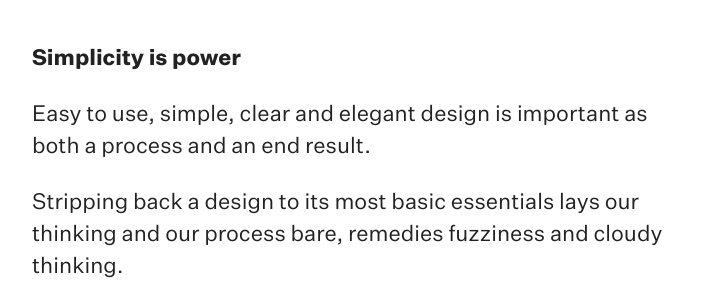
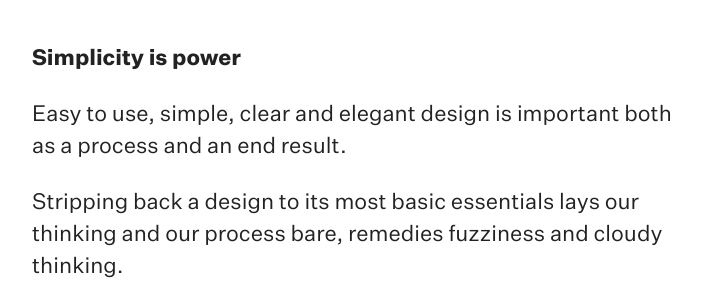
Before and after one commit to olleepalmer/olleepalmer.github.io, a Jekyll site: the page built from about.md, in a window 1280 px wide and 900 px high, scrolled down 1698 px. Shown: the part 156-450 px from the top of the window, without its empty margins (208-923 px from the left). Built offline with Jekyll 4.4.1, drawn with Linux system fonts in a browser that asks for light colours; comment, search, counter and statistics services are not loaded.

Commit message:
Changed for clarity

```diff
--- a/_layouts/about.html
+++ b/_layouts/about.html
@@ -47,7 +47,7 @@
 
 <h3 class="mt-4">Simplicity is power</h2>
 <p>
-Easy to use, simple, clear and elegant design is important as both a process and an end result.
+Easy to use, simple, clear and elegant design is important both as a process and an end result.
 </p>
 <p>
 Stripping back a design to its most basic essentials lays our thinking and our process bare, remedies fuzziness and cloudy thinking.
```
